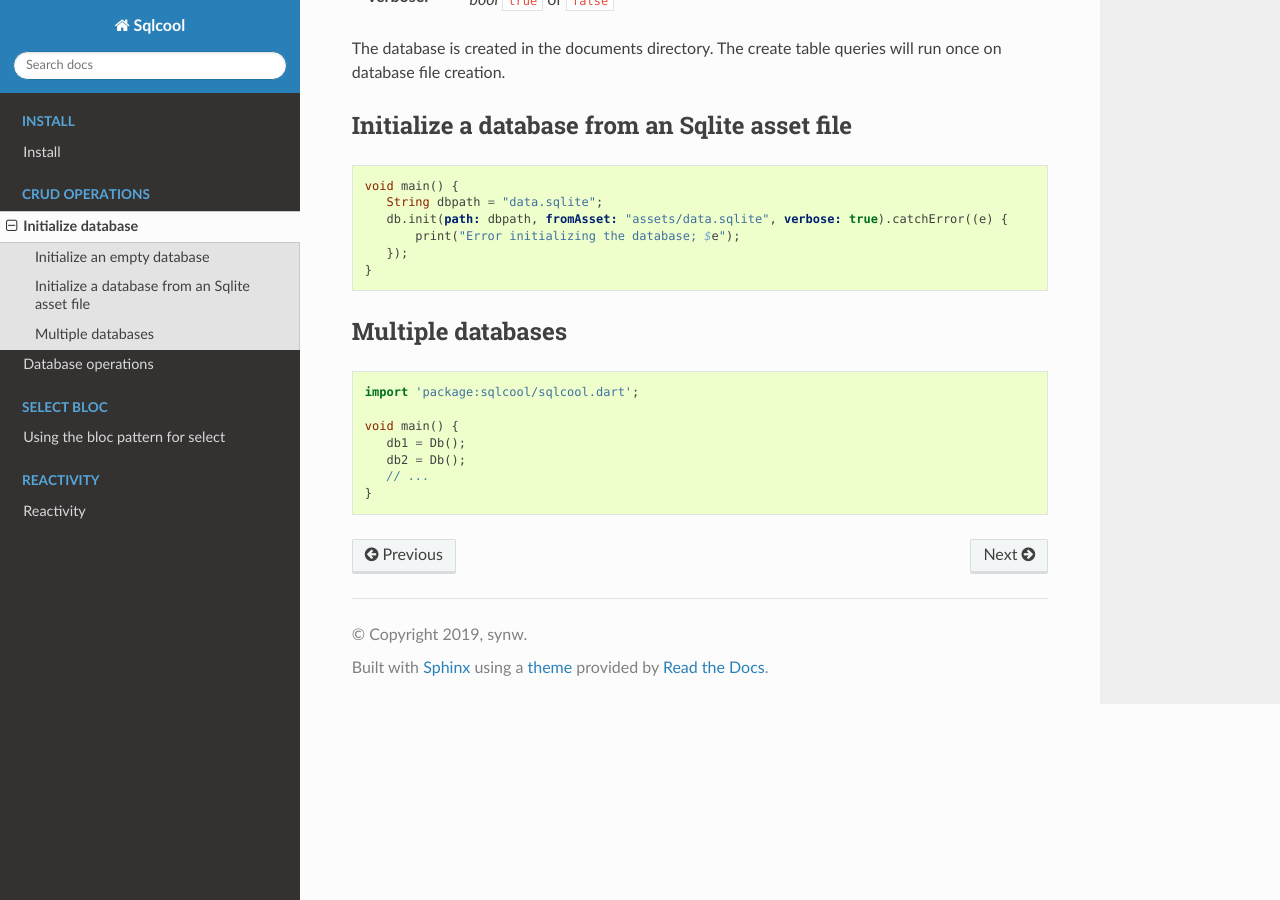
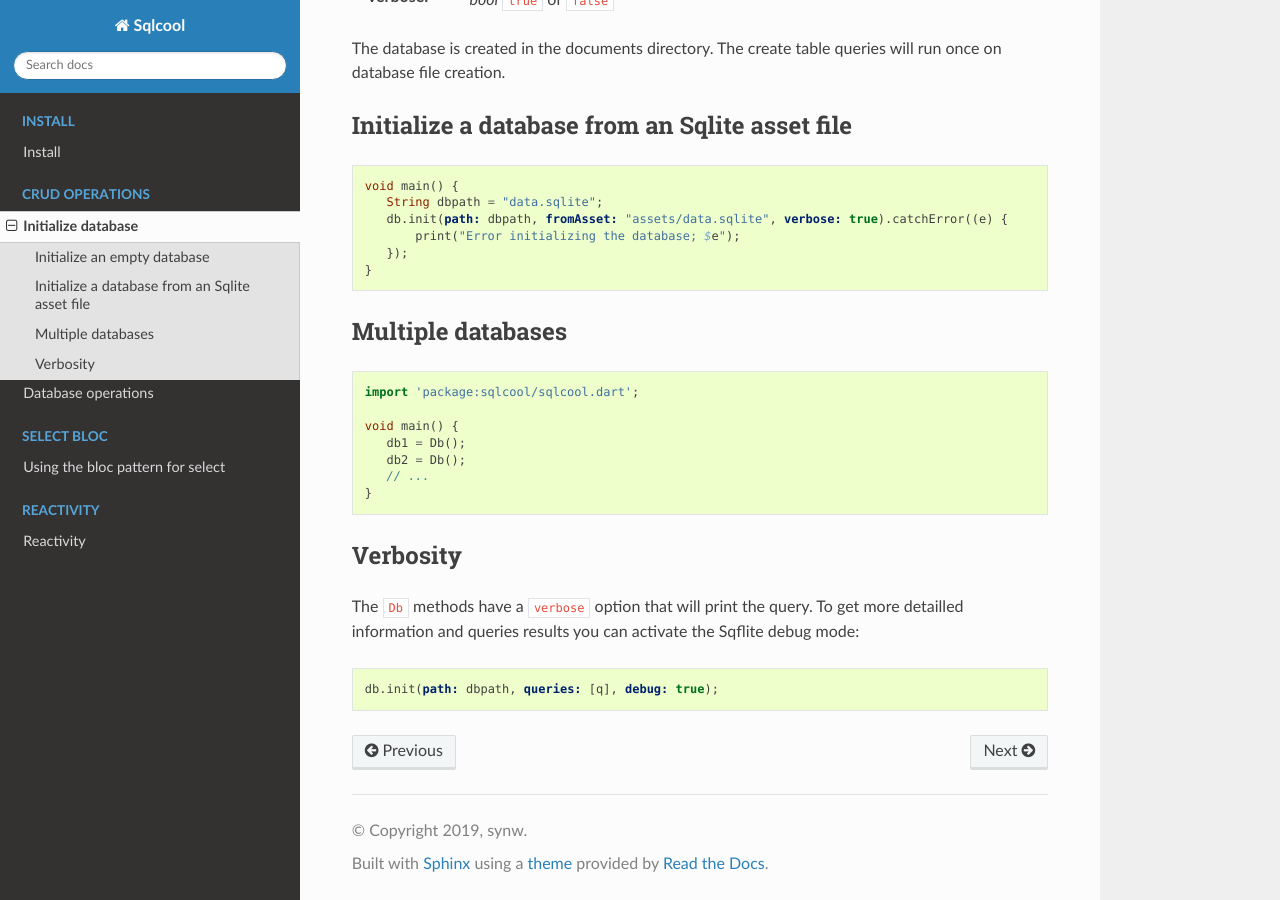
Before and after one commit to synw/sqlcool, a Sphinx documentation site: the page built from docs/init.rst, in a window 1280 px wide and 900 px high, scrolled down 847 px. Built offline with Sphinx 7.4.7 and the Read the Docs theme 2.0.0, drawn with Linux system fonts in a browser that asks for light colours.

Commit message:
Add support for the Sqflite debug mode

```diff
--- a/docs/init.rst
+++ b/docs/init.rst
@@ -69,3 +69,14 @@ Multiple databases
       db2 = Db();
       // ...
    }
+
+Verbosity
+---------
+
+The ``Db`` methods have a ``verbose`` option that will print the query. To get more
+detailled information and queries results you can activate the Sqflite debug mode:
+
+
+::
+
+   db.init(path: dbpath, queries: [q], debug: true);
```
Also changed, not shown: 1 other file.
